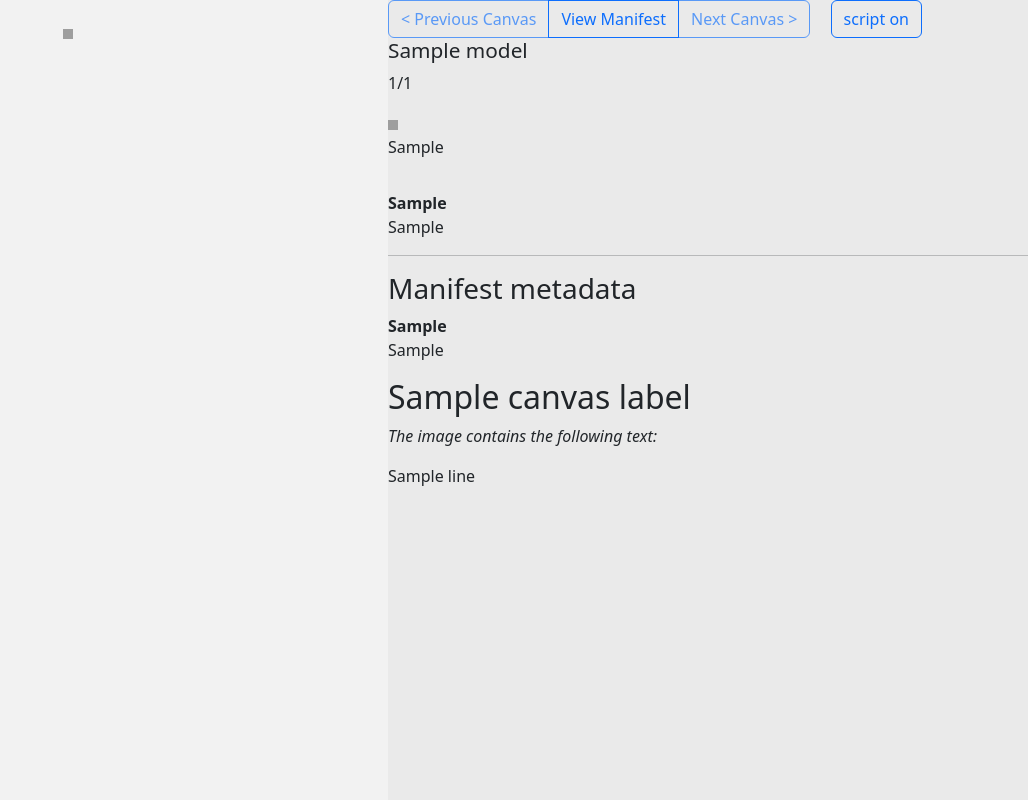
After one commit to digirati-co-uk/st-louis-fed-exploded-viewer, a Flask app: template templates/canvasv.html in a window 1280 px wide. The commit adds this page. Shown: the whole page, without its empty margins (252-1280 px from the left). Run offline with Flask 2, Linux system fonts and the light colour scheme; the template is opened without the code that fills it: most values are stand-ins (such as "Sample title", 1, 10 or a date in 2020); some libraries are stand-ins or nearby versions; grey boxes are pictures that could not be loaded.

Commit message:
canvasv with scrolling images

```diff
--- a/app.py
+++ b/app.py
@@ -23,6 +23,7 @@ RAW = 'exploded'
 app = Flask(__name__)
 app.config.from_mapping(config)
 cache = Cache(app)
+
 
 @app.route('/cptest')
 def cp_test():
@@ -50,10 +51,17 @@ def load_iiif(source, identifier):
 
 @app.route('/<source>/canvas/<path:path>')
 def iiif_canvas(source, path):
+    return render_canvas_template(path, source, "canvas")
 
+
+@app.route('/<source>/canvasv/<path:path>')
+def iiif_canvas_v(source, path):
+    return render_canvas_template(path, source, "canvasv")
+
+
+def render_canvas_template(path, source, template):
     full_canvas_id = None
     canvas = None
-
     if source == WELLCOME:
         parts = path.split("/")
         manifest = load_iiif(WELLCOME, parts[0])
@@ -73,11 +81,12 @@ def iiif_canvas(source, path):
             full_canvas_id = canvas_q
     else:
         raise ValueError("Unknown IIIF source")
-
     if canvas is None:
         canvas = next((c for c in manifest["items"] if c["id"] == full_canvas_id), None)
-
-    return render_template('canvas.html', model=get_page_model(source, manifest, canvas), helpers=get_helpers())
+    rendered = render_template(f"{template}.html",
+                               model=get_page_model(source, manifest, canvas),
+                               helpers=get_helpers(template))
+    return rendered
 
 
 @app.route('/<source>/object/<path:path>')
@@ -116,22 +125,22 @@ def manifest_url(source, manifest):
 
 
 # To be called by the template (instead of url_for)
-def canvas_url(source, manifest, canvas):
+def canvas_url(source, manifest, canvas, canvas_template="canvas"):
     if source == WELLCOME:
         parts = canvas["id"].split("/")
-        return f"/{WELLCOME}/canvas/{parts[-3]}/{parts[-1]}"
+        return f"/{WELLCOME}/{canvas_template}/{parts[-3]}/{parts[-1]}"
     elif source == FRASER:
         # tbc, assume same for the moment
         parts = canvas["id"].split("/")
-        return f"/{FRASER}/canvas/{parts[-3]}/{parts[-1]}"
+        return f"/{FRASER}/{canvas_template}/{parts[-3]}/{parts[-1]}"
     elif source == RAW:
         if config["INTEGER_CANVASES"]:
             for idx, cvs in enumerate(manifest["items"]):
                 if cvs["id"] == canvas["id"]:
-                    return f"/{RAW}/canvas/{no_protocol(manifest['id'])}?canvas={idx}"
+                    return f"/{RAW}/{canvas_template}/{no_protocol(manifest['id'])}?canvas={idx}"
             raise ValueError(f"Can't find canvas {canvas['id']}")
         else:
-            return f"/{RAW}/canvas/{no_protocol(manifest['id'])}?canvas={canvas['id']}"
+            return f"/{RAW}/{canvas_template}/{no_protocol(manifest['id'])}?canvas={canvas['id']}"
 
     raise ValueError("Unknown source")
 
@@ -161,8 +170,9 @@ def get_text_lines(canvas):
 
 
 # Expose utilities to template
-def get_helpers():
+def get_helpers(canvas_template="canvas"):
     return {
+        "canvas_template": canvas_template,
         "canvas_url": canvas_url,
         "manifest_url": manifest_url,
         "single_string": get_single_string,
--- /dev/null
+++ b/templates/canvasv.html
@@ -0,0 +1,123 @@
+{% import 'macros.html' as macros %}
+<!doctype html>
+<html lang="en">
+<head>
+    <meta charset="UTF-8">
+    <meta name="viewport"
+          content="width=device-width, user-scalable=no, initial-scale=1.0, maximum-scale=1.0, minimum-scale=1.0">
+    <meta http-equiv="X-UA-Compatible" content="ie=edge">
+    <title>Image {{ model.canvas_index }}/{{ model.total_canvases }} of {{ model.label }}</title>
+    <link href="https://cdn.jsdelivr.net/npm/bootstrap@5.3.0-alpha1/dist/css/bootstrap.min.css"
+          rel="stylesheet"
+          integrity="sha384-GLhlTQ8iRABdZLl6O3oVMWSktQOp6b7In1Zl3/Jr59b6EGGoI1aFkw7cmDA6j6gD"
+          crossorigin="anonymous">
+    <style>
+        h1 {
+            font-size: 1.3em;
+        }
+
+        .thumbnail {
+            display: inline-block;
+            height: 5em;
+            width: 5em;
+        }
+
+        .thumbnail .active img {
+            border: 2px solid blue;
+        }
+
+        /* Set up the grid container */
+        .grid-container {
+            display: grid;
+            grid-template-columns: 1fr 1fr;
+            height: 99vh;
+        }
+
+        /* Style the left column */
+        .scroll-images {
+            overflow: auto;
+            position: fixed;
+            top: 0;
+            bottom: 0;
+            left: 0;
+            right: 50%;
+            background-color: #f2f2f2;
+            display: flex;
+            flex-direction: column;
+            align-items: center;
+        }
+
+        /* Style the right column */
+        .right-column {
+            overflow: auto;
+            position: fixed;
+            top: 0;
+            bottom: 0;
+            left: 50%;
+            right: 0;
+            background-color: #eaeaea;
+        }
+
+        .image-container {
+            max-width: 100%;
+            max-height: 100%;
+            margin-top: 20px;
+            margin-bottom: 20px;
+        }
+
+        .image-container a img {
+            border:2px solid blue;
+        }
+
+        .image-container img {
+            /*
+            max-width: 100%;
+            max-height: 100%;
+            */
+        }
+
+    </style>
+</head>
+<body>
+<div class="grid-container">
+    <div class="scroll-images" id="scrollImages">
+        {{ macros.large_image_with_neighbours(model, helpers, described_by_label) }}
+    </div>
+    <div class="right-column">
+        {{ macros.navigator(model, helpers) }}
+
+        <h1>{{ model.label }}</h1>
+        <p class="page-index">{{ model.canvas_index }}/{{ model.total_canvases }}</p>
+
+        <nav class="thumbnail-container">
+            {{ macros.thumbnails(model, helpers) }}
+        </nav>
+
+        <div id="metadata">
+            {{ macros.metadata(model, helpers) }}
+        </div>
+
+        <div class="canvas-description" id="{{ described_by_label }}">
+            <h2>{{ canvas_label }}</h2>
+            {% if model.text_lines is not none %}
+                <p><em>The image contains the following text:</em></p>
+                {{ macros.text_lines(model) }}
+            {% endif %}
+        </div>
+    </div>
+    {% if model.prev_canvas %}
+        <!-- There is no way to do this without JavaScript! -->
+        {% set prev_image = helpers.get_static_image(model.prev_canvas) %}
+        <script>
+            document.getElementById("scrollImages").scrollTop = {{ prev_image.height - 30 }};
+        </script>
+    {% endif %}
+</div>
+
+
+<!-- We'll include the bootstrap script even for script off, it's cosmetic for the demo -->
+<script src="https://cdn.jsdelivr.net/npm/bootstrap@5.3.0-alpha1/dist/js/bootstrap.bundle.min.js"
+        integrity="sha384-w76AqPfDkMBDXo30jS1Sgez6pr3x5MlQ1ZAGC+nuZB+EYdgRZgiwxhTBTkF7CXvN"
+        crossorigin="anonymous"></script>
+</body>
+</html>
--- a/templates/macros.html
+++ b/templates/macros.html
@@ -4,7 +4,7 @@
         {% set thumb_label_id = "thumbLabel" ~ loop.index %}
         {% set canvas_label = helpers.single_string(cvs, "label", "Canvas " ~ loop.index) %}
         <div class="thumbnail">
-            <a href="{{ helpers.canvas_url(model.source, model.manifest, cvs) }}"
+            <a href="{{ helpers.canvas_url(model.source, model.manifest, cvs, helpers.canvas_template) }}"
                 aria-labelledby="{{ thumb_label_id }}"
                 {% if loop.index0 == model.canvas_index %}
                     aria-current="page"
@@ -31,6 +31,45 @@
          aria-describedby="{{ described_by_label }}"
          style="width: {{ image.width }}px; height: {{ image.height }}px"
     />
+{%- endmacro %}
+
+{% macro large_image_with_neighbours(model, helpers, described_by_label) -%}
+    {% if model.prev_canvas %}
+        {% set prev_image = helpers.get_static_image(model.prev_canvas) %}
+        <div class="image-container">
+        <a href="{{ helpers.canvas_url(model.source, model.manifest, model.prev_canvas, helpers.canvas_template) }}">
+        <img class="img-prev"
+             src="{{ prev_image.id }}"
+             width="{{ prev_image.width }}" height="{{ prev_image.height }}"
+             alt="link to previous page"
+             title="Go to previous page"
+             style="width: {{ prev_image.width }}px; height: {{ prev_image.height }}px"
+        /></a>
+        </div>
+    {% endif %}
+    {% set image = helpers.get_static_image(model.canvas) %}
+    <div class="image-container">
+    <img class="img-current"
+         id="canvasImage"
+         src="{{ image.id }}"
+         width="{{ image.width }}" height="{{ image.height }}"
+         aria-describedby="{{ described_by_label }}"
+         style="width: {{ image.width }}px; height: {{ image.height }}px"
+    />
+    </div>
+    {% if model.next_canvas %}
+        {% set next_image = helpers.get_static_image(model.next_canvas) %}
+        <div class="image-container">
+        <a href="{{ helpers.canvas_url(model.source, model.manifest, model.next_canvas, helpers.canvas_template) }}">
+        <img class="img-next"
+             src="{{ next_image.id }}"
+             width="{{ next_image.width }}" height="{{ next_image.height }}"
+             alt="link to next page"
+             title="Go to next page"
+             style="width: {{ next_image.width }}px; height: {{ next_image.height }}px"
+        /></a>
+        </div>
+    {% endif %}
 {%- endmacro %}
 
 
@@ -89,7 +128,7 @@
         <a aria-label="Previous canvas"
            {% if model.prev_canvas %}
                 class="btn btn-outline-primary"
-                href="{{ helpers.canvas_url(model.source, model.manifest, model.prev_canvas) }}"
+                href="{{ helpers.canvas_url(model.source, model.manifest, model.prev_canvas, helpers.canvas_template) }}"
            {% else %}
                 class="btn btn-outline-primary disabled"
                 aria-disabled="true"
@@ -111,10 +150,10 @@
         <a aria-label="Next canvas"
            {% if model.next_canvas %}
                 class="btn btn-outline-primary"
-                href="{{ helpers.canvas_url(model.source, model.manifest, model.next_canvas) }}"
+                href="{{ helpers.canvas_url(model.source, model.manifest, model.next_canvas, helpers.canvas_template) }}"
            {% elif model.manifest and not model.canvas %}
                 class="btn btn-outline-primary"
-                href="{{ helpers.canvas_url(model.source, model.manifest, model.manifest["items"][0]) }}"
+                href="{{ helpers.canvas_url(model.source, model.manifest, model.manifest["items"][0], helpers.canvas_template) }}"
            {% else %}
                 class="btn btn-outline-primary disabled"
                 aria-disabled="true"
```
